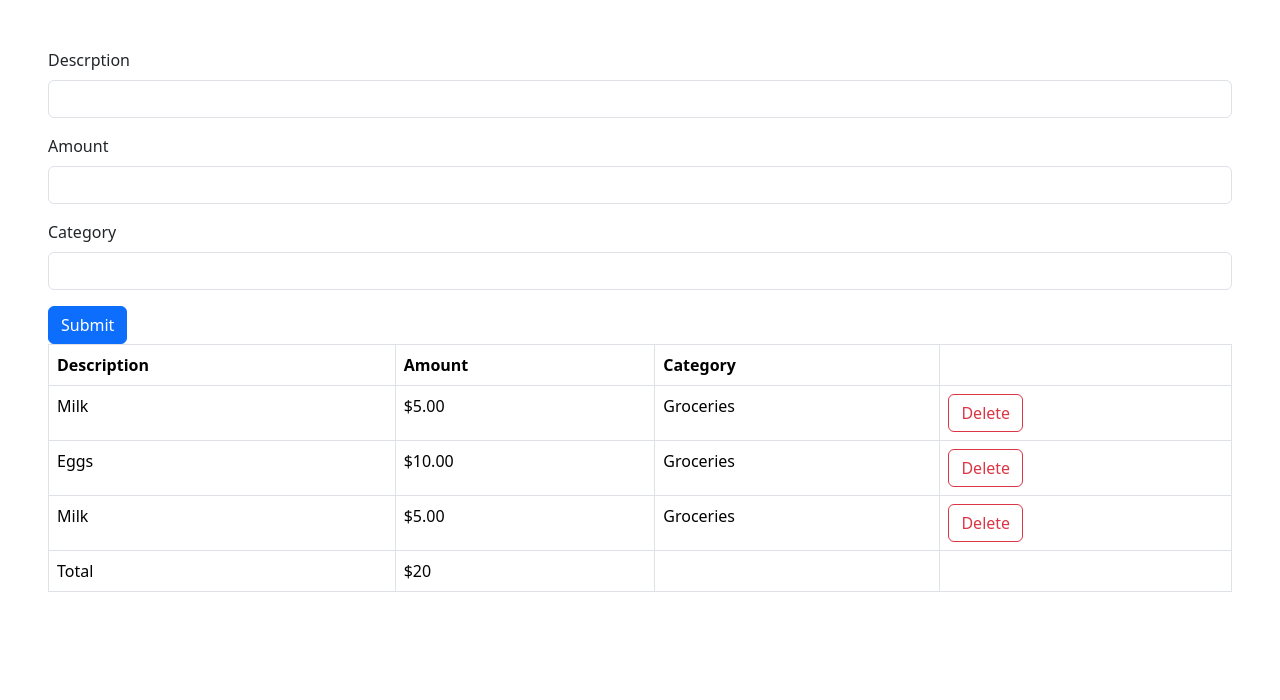
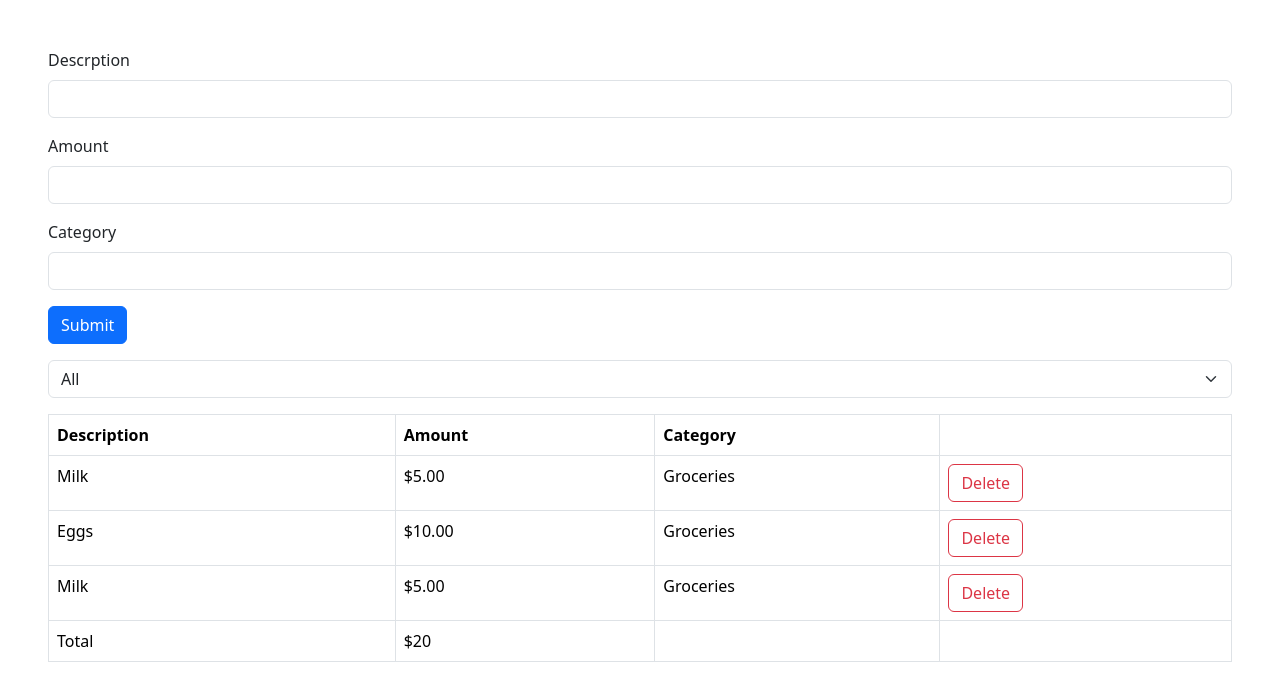
Before and after one commit to BlagovestPanayotov/Expense-Tracker-React, a React (Vite) app: page / in a window 1280 px wide. Shown: the top 700 px of the page. Built offline with nearby package versions, Linux system fonts and the light colour scheme.

Commit message:
merge the work of form and table

```diff
--- a/src/App.tsx
+++ b/src/App.tsx
@@ -1,4 +1,4 @@
-import { useState } from "react";
+import { ChangeEvent, useState } from "react";
 import "./App.css";
 import Form from "./components/Form/Form";
 import ItemsList from "./components/ItemsList/ItemsList";
@@ -18,9 +18,22 @@ function App() {
     { id: "3", description: "Milk", amount: 5, category: "Groceries" },
   ]);
 
+  const [currentItems, setCurrentItems] = useState(items);
+
+  function onSelectChange(e: ChangeEvent<HTMLSelectElement>) {
+    const value = e.target.value;
+    if (value === "all") {
+      setCurrentItems(items);
+    } else {
+      setCurrentItems(items.filter((i) => i.category === value));
+    }
+  }
+
   function onDeleteItem(id: string) {
     const newItems = items.filter((i) => i.id !== id);
+    const newCurrentItems = currentItems.filter((i) => i.id !== id);
     setItems(newItems);
+    setCurrentItems(newCurrentItems);
   }
 
   function onAddItem(d: FieldValues) {
@@ -35,13 +48,15 @@ function App() {
       },
     ];
     setItems(newItems);
+    setCurrentItems(newItems);
   }
 
   return (
     <>
       <Form onAddItem={onAddItem}></Form>
       <ItemsList
-        items={items as Items[]}
+        currentItems={currentItems as Items[]}
+        onSelectChange={onSelectChange}
         onDeleteItems={onDeleteItem}
       ></ItemsList>
     </>
--- a/src/components/Form/Form.tsx
+++ b/src/components/Form/Form.tsx
@@ -13,7 +13,7 @@ const schema = z.object({
   amount: z
     .number({ invalid_type_error: "Amount is required." })
     .min(1, "Amount must be a positive number."),
-  category: z.enum(["groseries", "utilities", "entertainment"], {
+  category: z.enum(["Groseries", "Utilities", "Entertainment"], {
     errorMap: () => ({ message: "Category is required." }),
   }),
 });
@@ -72,9 +72,9 @@ const Form = ({ onAddItem }: FormProps) => {
           id="category"
         >
           <option value=""></option>
-          <option value="groseries">Groseries</option>
-          <option value="utilities">Utilities</option>
-          <option value="entertainment">Entertainment</option>
+          <option value="Groseries">Groseries</option>
+          <option value="Utilities">Utilities</option>
+          <option value="Entertainment">Entertainment</option>
         </select>
         {errors.category && (
           <p className="text-danger">{errors.category.message}</p>
--- a/src/components/ItemsList/ItemsList.tsx
+++ b/src/components/ItemsList/ItemsList.tsx
@@ -1,6 +1,9 @@
+import { ChangeEvent } from "react";
+
 interface ItemsProps {
-  items: Items[];
+  currentItems: Items[];
   onDeleteItems: (id: string) => void;
+  onSelectChange: (e: ChangeEvent<HTMLSelectElement>) => void;
 }
 
 interface Items {
@@ -10,8 +13,26 @@ interface Items {
   category: string;
 }
 
-const ItemsList = ({ items, onDeleteItems }: ItemsProps) => {
+const ItemsList = ({
+  currentItems,
+  onDeleteItems,
+  onSelectChange,
+}: ItemsProps) => {
   return (
+    <>
+      <div className="mb-3 mt-3">
+        <select
+          onChange={(e) => onSelectChange(e)}
+          className="form-select"
+          aria-label="Default select example"
+        >
+          <option value="all">All</option>
+          <option value="Groceries">Groseries</option>
+          <option value="Utilities">Utilities</option>
+          <option value="Entertainment">Entertainment</option>
+        </select>
+      </div>
+
       <table className="table table-bordered">
         <thead>
           <tr>
@@ -22,7 +43,7 @@ const ItemsList = ({ items, onDeleteItems }: ItemsProps) => {
           </tr>
         </thead>
         <tbody>
-        {items.map((i) => (
+          {currentItems.map((i) => (
             <tr key={i.id}>
               <td>{i.description}</td>
               <td>${i.amount}.00</td>
@@ -44,7 +65,7 @@ const ItemsList = ({ items, onDeleteItems }: ItemsProps) => {
             <td>Total</td>
             <td>
               $
-            {items.reduce((a, c) => {
+              {currentItems.reduce((a, c) => {
                 return a + c.amount;
               }, 0)}
             </td>
@@ -53,6 +74,7 @@ const ItemsList = ({ items, onDeleteItems }: ItemsProps) => {
           </tr>
         </tfoot>
       </table>
+    </>
   );
 };
 
```
Lines whose indentation alone changed are shown as unchanged.
